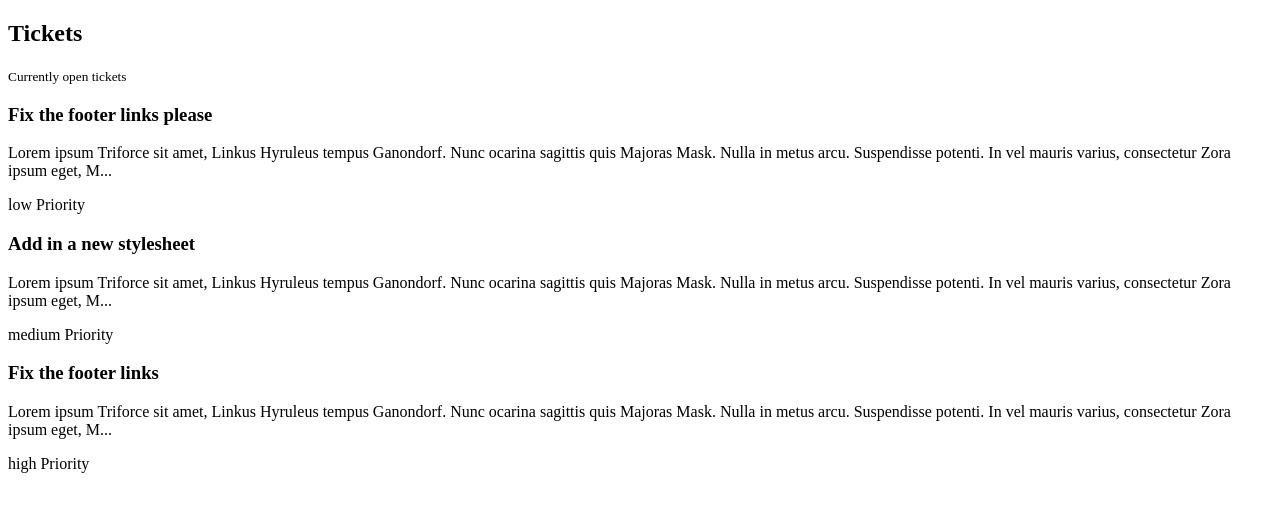
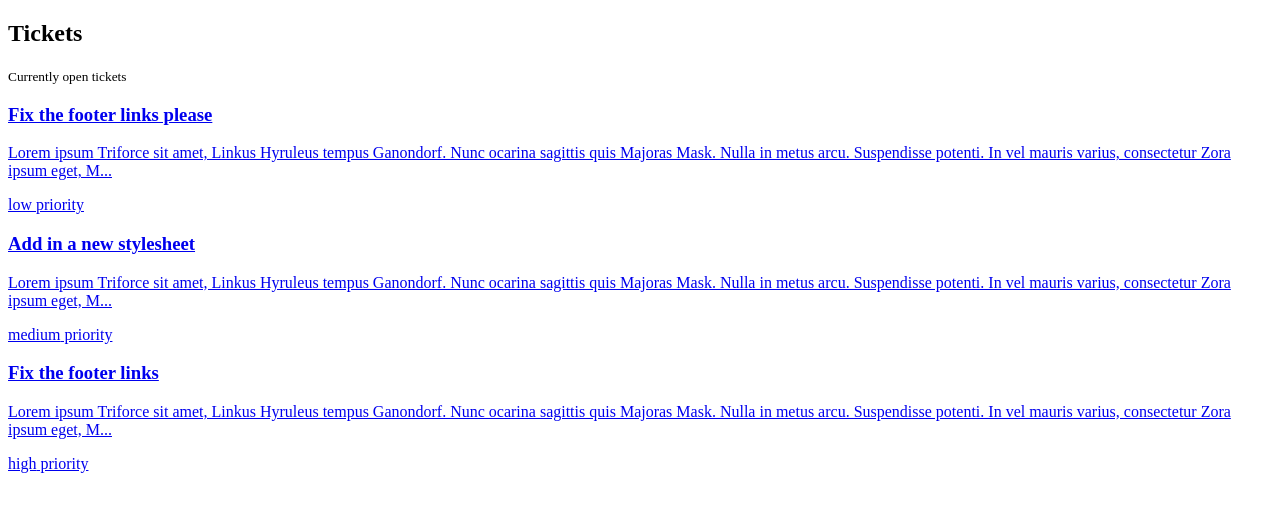
Before and after one commit to hayes28/NetNinja-helpdesk, a Next.js app: page /tickets in a window 1280 px wide. Shown: the top 512 px of the page. Built offline with nearby package versions, Linux system fonts and the light colour scheme; data requests are answered from the project's data file.

Commit message:
Update TicketsList.jsx and add TicketDetails.jsx for ticket management functionality

```diff
--- a/app/tickets/TicketsList.jsx
+++ b/app/tickets/TicketsList.jsx
@@ -1,27 +1,34 @@
+import Link from "next/link"
+
 async function getTickets() {
-  const response = await fetch('http://localhost:4000/tickets', {
-  next: {
-    revalidate: 0 // use 0 to opt-out of using revalidate and cache
-  }
-  });
-  return response.json();
+  const res = await fetch('http://localhost:4000/tickets', {
+    next: {
+      revalidate: 0 // use 0 to opt out of using cache
+    }
+  })
+
+  return res.json()
 }
 
-export default async function TicketsList() {
+export default async function TicketList() {
+  const tickets = await getTickets()
 
-  const tickets = await getTickets();
   return (
     <>
-      {tickets.map(ticket => (
+      {tickets.map((ticket) => (
         <div key={ticket.id} className="card my-5">
-          <h3>{ticket.title}</h3>
-          <p>{ticket.body.slice(0, 200)}...</p>
-          <div className={`pill ${ticket.priority}`} >
-            {ticket.priority} Priority
-          </div>
+          <Link href={`/tickets/${ticket.id}`}>
+            <h3>{ticket.title}</h3>
+            <p>{ticket.body.slice(0, 200)}...</p>
+            <div className={`pill ${ticket.priority}`}>
+              {ticket.priority} priority
+            </div>
+          </Link>
         </div>
       ))}
-      {tickets.length === 0 && <p className="text-center">There are no open tickets</p>}
+      {tickets.length === 0 && (
+        <p className="text-center">There are no open tickets</p>
+      )}
     </>
   )
 }
```
Also changed, not shown: app/tickets/[id]/page.jsx (added, +49 -0 lines).
